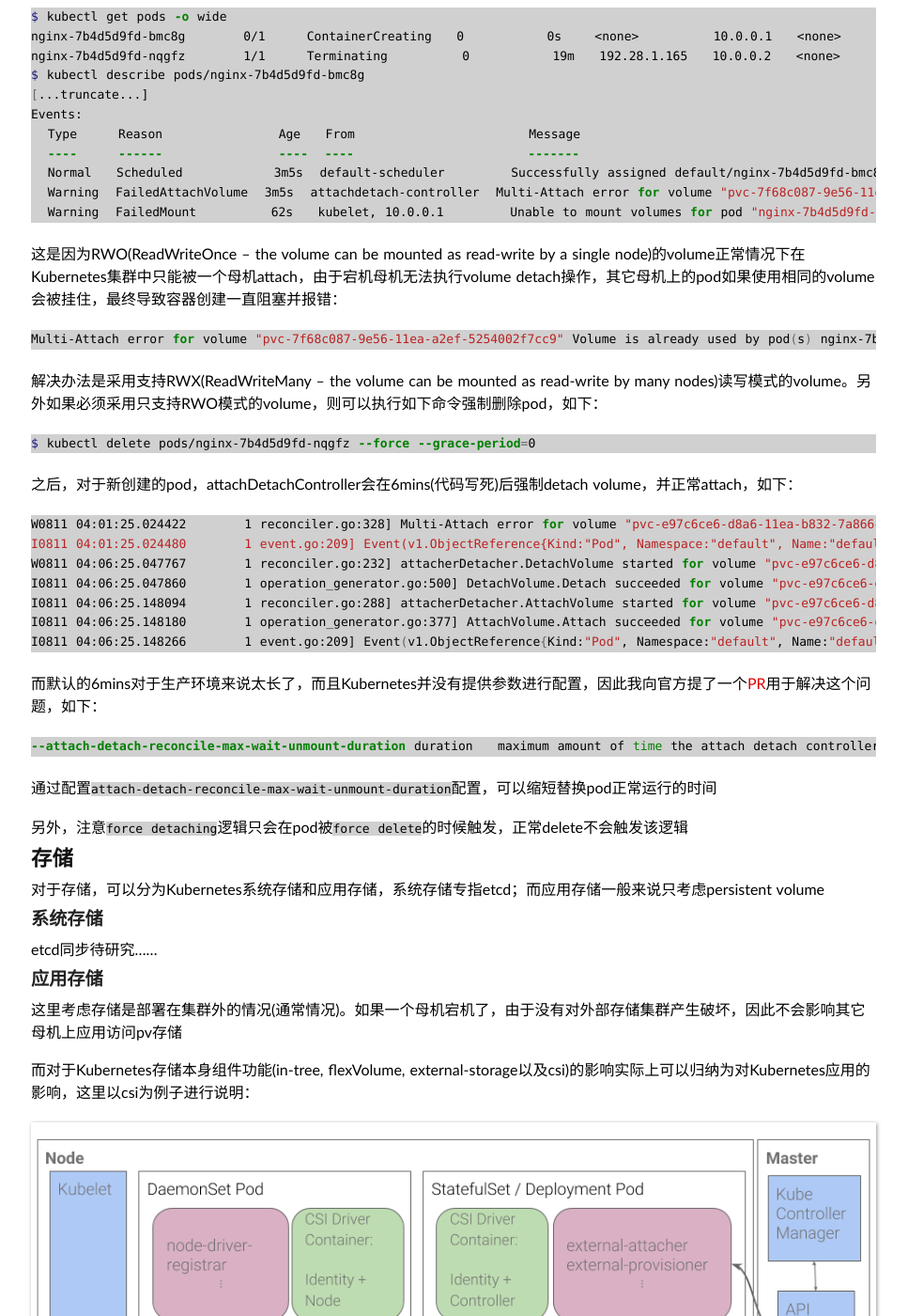
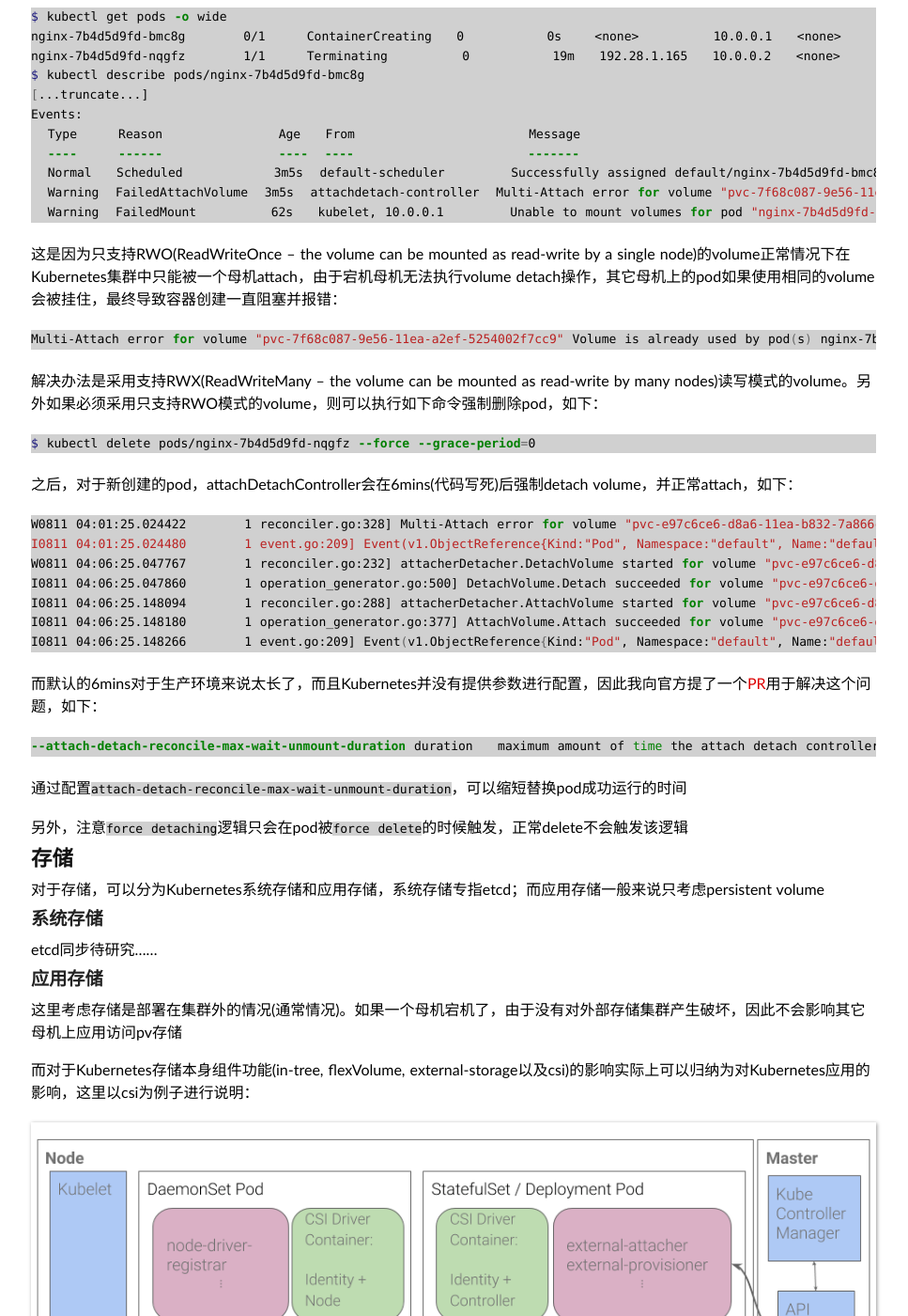
Before and after one commit to duyanghao/duyanghao.github.io, a Jekyll site: the page built from _posts/2020-6-2-kubernetes-ha.md, in a window 1280 px wide and 1400 px high, scrolled down 4969 px. Shown: the whole window at 94% size, without its empty margins (157-1124 px from the left). Built offline with Jekyll 4.4.1, drawn with Linux system fonts in a browser that asks for light colours; some web fonts are replaced; comment, search, counter and statistics services are not loaded.

Commit message:
update kubernetes-ha
Signed-off-by: duyanghao <1294057873@qq.com>

````diff
--- a/_posts/2020-6-2-kubernetes-ha.md
+++ b/_posts/2020-6-2-kubernetes-ha.md
@@ -189,7 +189,7 @@ Events:
   Warning  FailedMount         62s   kubelet, 10.0.0.1        Unable to mount volumes for pod "nginx-7b4d5d9fd-bmc8g_default(bb5501ca-9fea-11ea-9730-5254002f7cc9)": timeout expired waiting for volumes to attach or mount for pod "default"/"nginx-7b4d5d9fd-nqgfz". list of unmounted volumes=[nginx-data]. list of unattached volumes=[root-certificate default-token-q2vft nginx-data]
 ```
 
-这是因为RWO(ReadWriteOnce -- the volume can be mounted as read-write by a single node)的volume正常情况下在Kubernetes集群中只能被一个母机attach，由于宕机母机无法执行volume detach操作，其它母机上的pod如果使用相同的volume会被挂住，最终导致容器创建一直阻塞并报错：
+这是因为只支持RWO(ReadWriteOnce -- the volume can be mounted as read-write by a single node)的volume正常情况下在Kubernetes集群中只能被一个母机attach，由于宕机母机无法执行volume detach操作，其它母机上的pod如果使用相同的volume会被挂住，最终导致容器创建一直阻塞并报错：
 
 ```bash
 Multi-Attach error for volume "pvc-7f68c087-9e56-11ea-a2ef-5254002f7cc9" Volume is already used by pod(s) nginx-7b4d5d9fd-nqgfz
@@ -219,7 +219,7 @@ I0811 04:06:25.148266       1 event.go:209] Event(v1.ObjectReference{Kind:"Pod",
 --attach-detach-reconcile-max-wait-unmount-duration duration   maximum amount of time the attach detach controller will wait for a volume to be safely unmounted from its node. Once this time has expired, the controller will assume the node or kubelet are unresponsive and will detach the volume anyway. (default 6m0s)
 ```
 
-通过配置`attach-detach-reconcile-max-wait-unmount-duration`配置，可以缩短替换pod正常运行的时间
+通过配置`attach-detach-reconcile-max-wait-unmount-duration`，可以缩短替换pod成功运行的时间
 
 另外，注意`force detaching`逻辑只会在pod被`force delete`的时候触发，正常delete不会触发该逻辑
 
````
